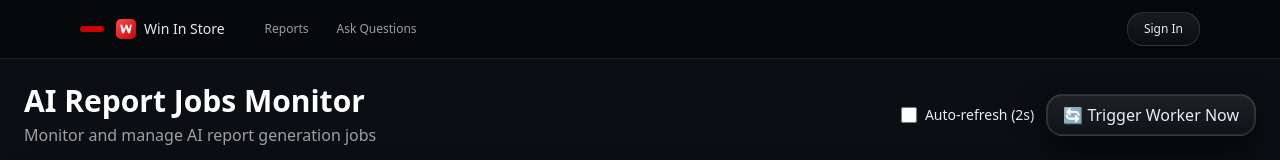
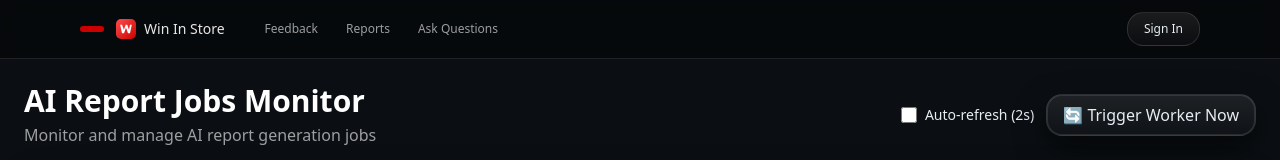
Before and after one commit to ashu16815/twg-frontline-pulse, a Next.js app: page /admin/jobs in a window 1280 px wide. Shown: the top 160 px of the page. Built offline with nearby package versions, Linux system fonts and the light colour scheme; no server answers.

Commit message:
feat: add Feedback link to main header navigation

```diff
--- a/components/Header.tsx
+++ b/components/Header.tsx
@@ -54,7 +54,10 @@ export default function Header() {
 
         {/* Navigation Links */}
         <nav className='flex items-center gap-1 ml-4'>
-          <Link href='/reports' className='text-xs text-white/60 hover:text-white/90 px-3 py-1.5 rounded transition-colors'>
+          <Link href='/feedback/raw' className='text-xs text-white/60 hover:text-white/90 px-3 py-1.5 rounded transition-colors'>
+            Feedback
+          </Link>
+          <Link href='/executive-reports' className='text-xs text-white/60 hover:text-white/90 px-3 py-1.5 rounded transition-colors'>
             Reports
           </Link>
           <Link href='/ceo' className='text-xs text-white/60 hover:text-white/90 px-3 py-1.5 rounded transition-colors'>
```
